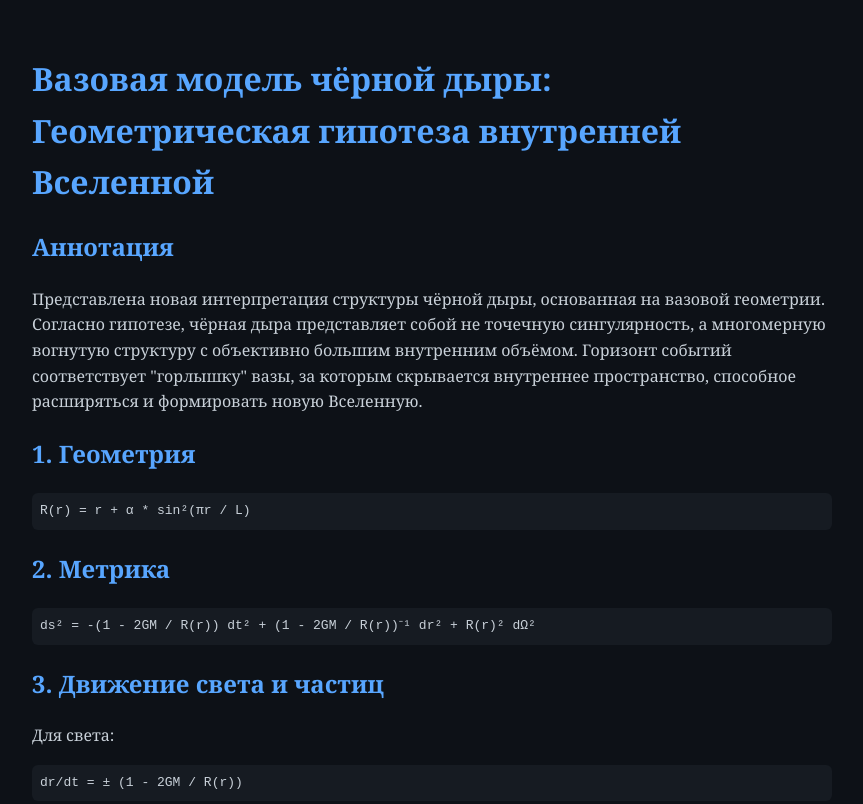
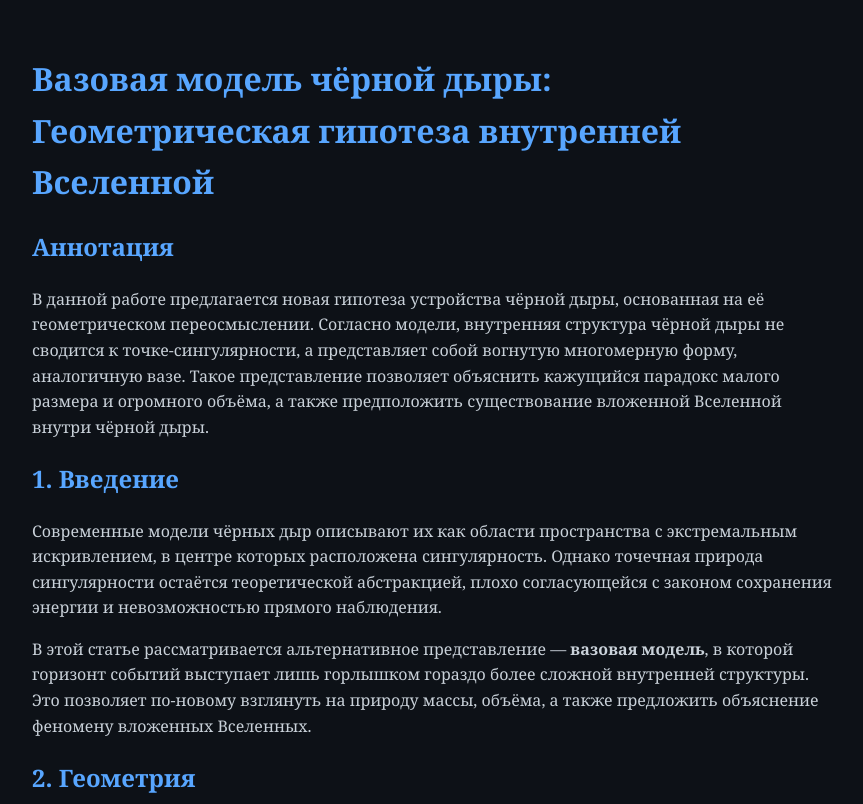
Before and after one commit to Alex557v-blackhole/Alex, a plain HTML site: page index.html in a window 1280 px wide. Shown: the top 804 px of the page, without its empty margins (208-1071 px from the left). Drawn offline with Linux system fonts and the light colour scheme.

Commit message:
Update index.html

```diff
--- a/index.html
+++ b/index.html
@@ -27,9 +27,14 @@
   <h1>Вазовая модель чёрной дыры: Геометрическая гипотеза внутренней Вселенной</h1>
 
   <h2>Аннотация</h2>
-  <p>Представлена новая интерпретация структуры чёрной дыры, основанная на вазовой геометрии. Согласно гипотезе, чёрная дыра представляет собой не точечную сингулярность, а многомерную вогнутую структуру с объективно большим внутренним объёмом. Горизонт событий соответствует "горлышку" вазы, за которым скрывается внутреннее пространство, способное расширяться и формировать новую Вселенную.</p>
+<p>В данной работе предлагается новая гипотеза устройства чёрной дыры, основанная на её геометрическом переосмыслении. Согласно модели, внутренняя структура чёрной дыры не сводится к точке-сингулярности, а представляет собой вогнутую многомерную форму, аналогичную вазе. Такое представление позволяет объяснить кажущийся парадокс малого размера и огромного объёма, а также предположить существование вложенной Вселенной внутри чёрной дыры.</p>
 
-  <h2>1. Геометрия</h2>
+<h2>1. Введение</h2>
+<p>Современные модели чёрных дыр описывают их как области пространства с экстремальным искривлением, в центре которых расположена сингулярность. Однако точечная природа сингулярности остаётся теоретической абстракцией, плохо согласующейся с законом сохранения энергии и невозможностью прямого наблюдения.</p>
+<p>В этой статье рассматривается альтернативное представление — <strong>вазовая модель</strong>, в которой горизонт событий выступает лишь горлышком гораздо более сложной внутренней структуры. Это позволяет по-новому взглянуть на природу массы, объёма, а также предложить объяснение феномену вложенных Вселенных.</p>
+
+<h2>2. Геометрия</h2>
+
   <pre>R(r) = r + α * sin²(πr / L)</pre>
 
   <h2>2. Метрика</h2>
```
